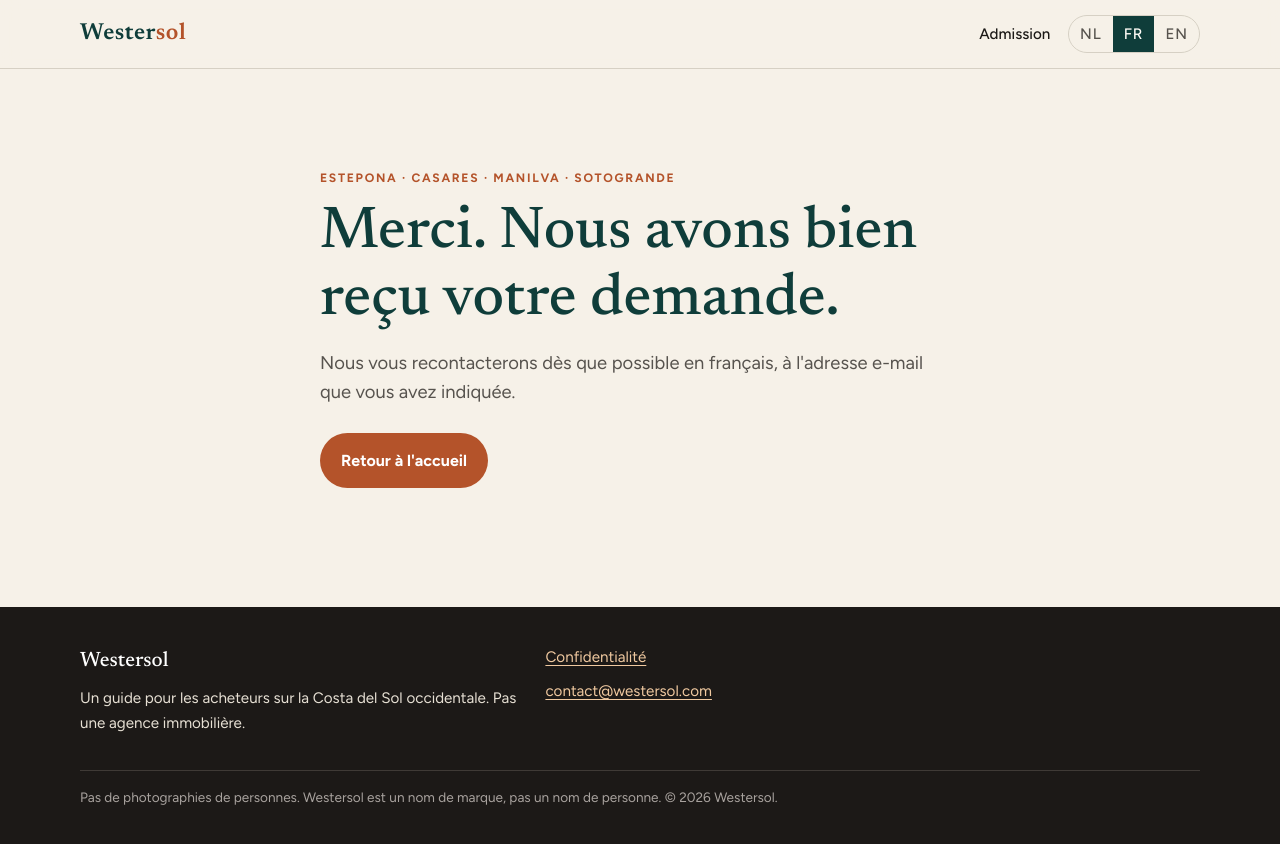
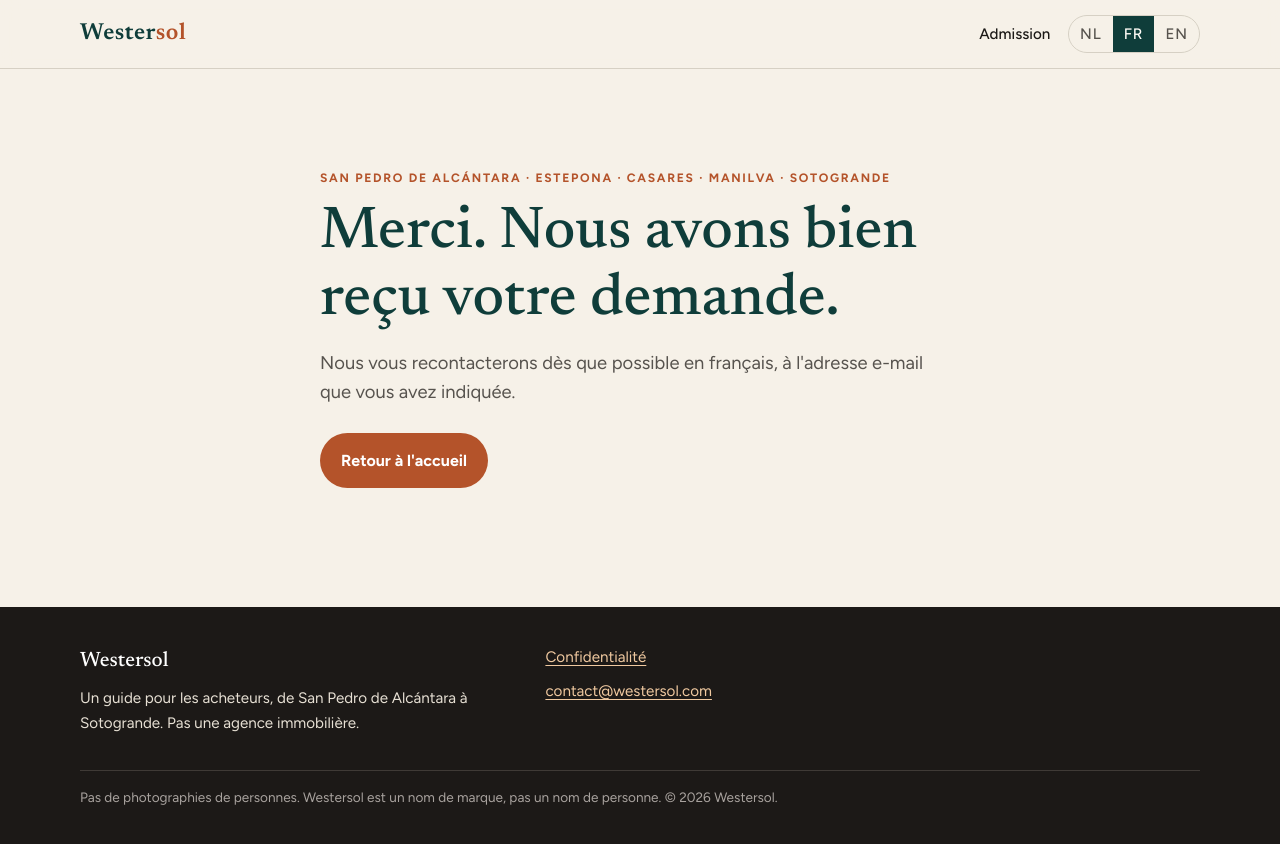
Before and after one commit to janphi13/westersol-site, a plain HTML site: page fr/thanks.html in a window 1280 px wide. Drawn offline with Linux system fonts and the light colour scheme.

Commit message:
Update thank-you pages, language chooser and root index

```diff
--- a/fr/thanks.html
+++ b/fr/thanks.html
@@ -29,7 +29,7 @@
   <main>
     <section class="hero">
       <div class="wrap" style="max-width:40rem; padding-top:4rem; padding-bottom:4rem;">
-        <p class="eyebrow">Estepona · Casares · Manilva · Sotogrande</p>
+        <p class="eyebrow">San Pedro de Alcántara · Estepona · Casares · Manilva · Sotogrande</p>
         <h1>Merci. Nous avons bien reçu votre demande.</h1>
         <p class="lead">Nous vous recontacterons dès que possible en français, à l'adresse e-mail que vous avez indiquée.</p>
         <div class="actions">
@@ -43,7 +43,7 @@
       <div class="foot-grid">
         <div>
           <p class="foot-brand">Westersol</p>
-          <p>Un guide pour les acheteurs sur la Costa del Sol occidentale. Pas une agence immobilière.</p>
+          <p>Un guide pour les acheteurs, de San Pedro de Alcántara à Sotogrande. Pas une agence immobilière.</p>
         </div>
         <div>
           <p><a href="privacy.html">Confidentialité</a></p>
```
Also changed, not shown: choose.html (+3 -3 lines), en/thanks.html (+2 -2 lines), nl/thanks.html (+2 -2 lines).
